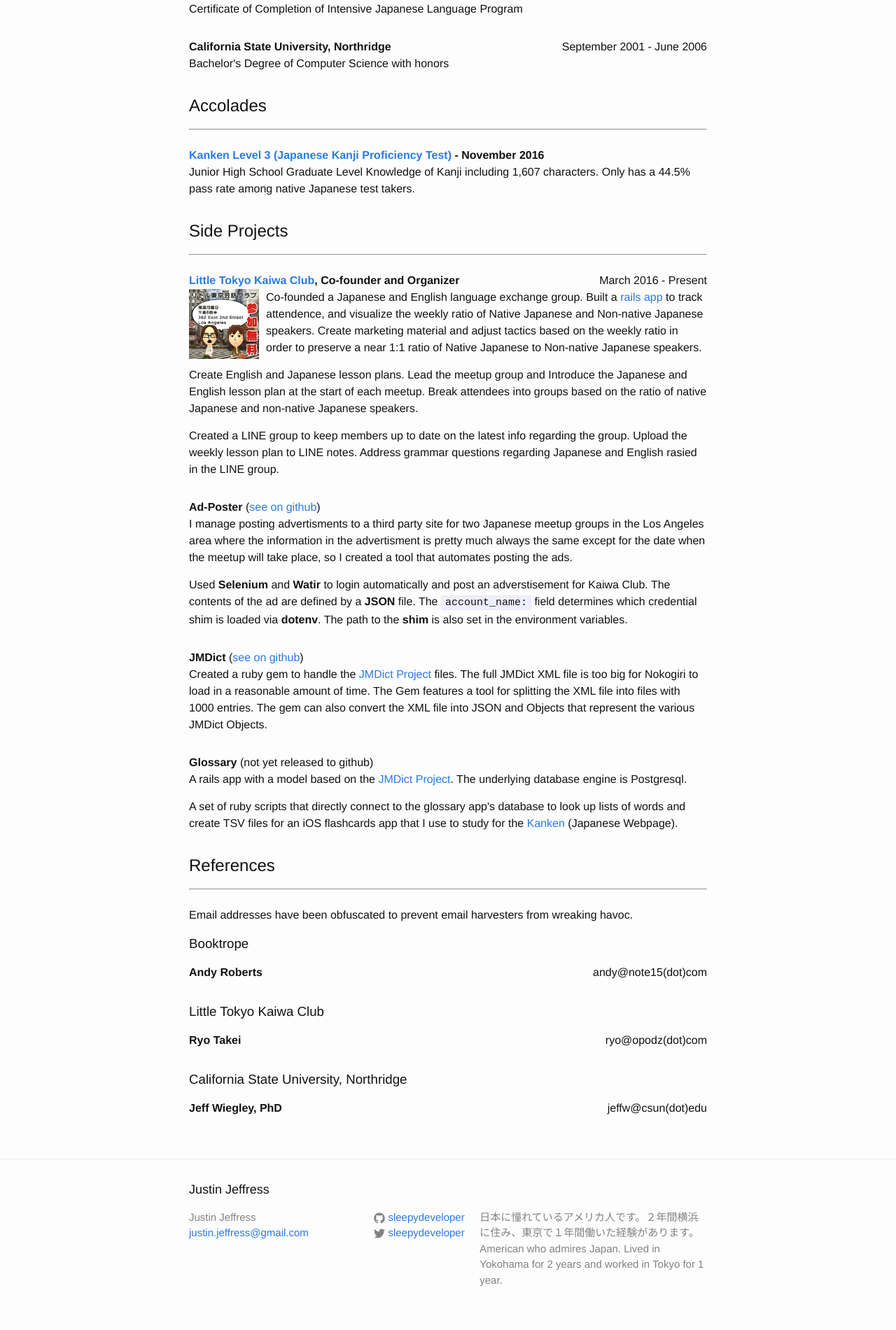
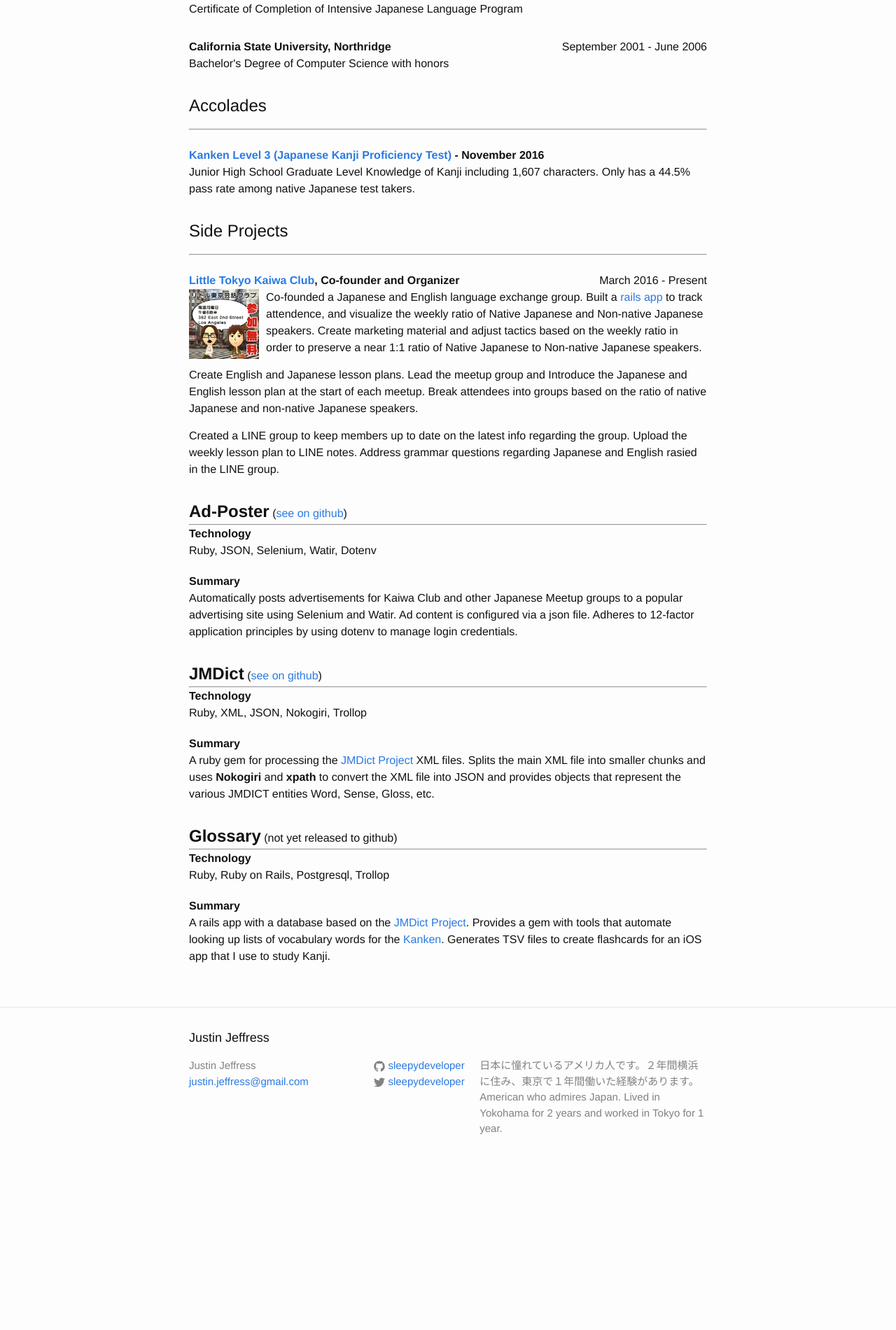
Before and after one commit to SleepyDeveloper/sleepydeveloper.github.io, a Jekyll site: the page built from index.html, in a window 1280 px wide. Shown: the part 3374-5275 px from the top of the page at 70% size. Built offline with Jekyll 4.4.1, drawn with Linux system fonts in a browser that asks for light colours; after the commit the page ends 5059 px from its top, so only the background shows below that.

Commit message:
Reformatted side projects (#3)
Signed-off-by: sleepydeveloper <sleepydeveloper@gmail.com>

```diff
--- /dev/null
+++ b/_includes/side-projects.html
@@ -0,0 +1,117 @@
+<h2>Side Projects</h2>
+<hr /><br />
+
+<ul class="post-list">
+  <li>
+    <strong><a href="https://www.meetup.com/LittleTokyoKaiwaClub/"
+      target="_blank">
+      Little Tokyo Kaiwa Club</a>, Co-founder and Organizer</strong>
+    <div class="work-dates">
+      March 2016 - Present
+    </div><br />
+    <div class="media-image">
+      <img src="/assets/kaiwa_club_flyer.png" height="100px" width="100px" />
+    </div>
+    <div>
+      <p>
+        Co-founded a Japanese and English language exchange group.
+
+        Built a <a target="_blank"
+        href='https://kaiwa-club.herokuapp.com/admin/meetups/2016-08-15'>
+        rails app</a> to track attendence, and visualize the weekly ratio of
+        Native Japanese and Non-native Japanese speakers. Create marketing
+        material and adjust tactics based on the weekly ratio in order to
+        preserve a near 1:1 ratio of Native Japanese to Non-native Japanese
+        speakers.
+      </p>
+      <p>
+        Create English and Japanese lesson plans. Lead the meetup group and Introduce
+        the Japanese and English lesson plan at the start of each meetup.
+        Break attendees into groups based on the ratio of native Japanese and
+        non-native Japanese speakers.
+      </p>
+      <p>
+        Created a LINE group to keep members up to date on the latest info
+        regarding the group. Upload the weekly lesson plan to LINE notes.
+        Address grammar questions regarding Japanese and English rasied in
+        the LINE group.
+      </p>
+    </div>
+  </li>
+  <li>
+    <div class="side-project">
+      <div class="heading">
+        <strong>Ad-Poster</strong>
+        (<a target="target"
+          href="https://github.com/SleepyDeveloper/ad_poster">see on github</a>)
+      </div>
+      <hr />
+      <div>
+        <strong>Technology</strong>
+        <div>
+          Ruby, JSON, Selenium, Watir, Dotenv
+        </div>
+      </div>
+      <div class="summary">
+        <strong>Summary</strong>
+        <div>
+          Automatically posts advertisements for Kaiwa Club and other Japanese
+          Meetup groups to a popular advertising site using Selenium and Watir.
+          Ad content is configured via a json file. Adheres to 12-factor
+          application principles by using dotenv to manage login credentials.
+        </div>
+      </div>
+    </div>
+  </li>
+  <li>
+    <div class="side-project">
+      <div class="heading">
+        <strong>JMDict</strong> (<a target="_blank"
+        href="https://github.com/SleepyDeveloper/jmdict">see on github</a>)
+      </div>
+      <hr />
+      <div>
+        <strong>Technology</strong>
+        <div>Ruby, XML, JSON, Nokogiri, Trollop</div>
+      </div>
+      <div class="summary">
+        <strong>Summary</strong>
+        <div>
+          A ruby gem for processing the
+          <a href="http://www.edrdg.org/jmdict/j_jmdict.html"
+          target="_blank">JMDict Project</a> XML files. Splits the main XML file
+          into smaller chunks and uses <b>Nokogiri</b> and <b>xpath</b> to convert
+          the XML file into JSON and provides objects that represent the various
+          JMDICT entities Word, Sense, Gloss, etc.
+        </div>
+      </div>
+    </div>
+  </li>
+  <li>
+    <div class="side-project">
+      <div class="heading">
+        <strong>Glossary</strong> (not yet released to github)
+      </div>
+      <hr />
+      <div>
+        <strong>Technology</strong>
+        <div>
+          Ruby, Ruby on Rails, Postgresql, Trollop
+        </div>
+      </div>
+      <div class="summary">
+        <strong>Summary</strong>
+        <div>
+          A rails app with a database based on the <a target="_blank"
+            href="http://www.edrdg.org/jmdict/j_jmdict.html">JMDict Project</a>.
+          Provides a gem with tools that automate looking up lists of vocabulary
+          words for the
+            <a target="_blank"
+            href="http://www.kanken.or.jp/kanken/outline/degree.html">Kanken</a>.
+          Generates TSV files to create flashcards for an iOS app that I use to
+          study Kanji.
+        </div>
+      </div>
+    </div>
+  </li>
+</ul>
--- a/_sass/_layout.scss
+++ b/_sass/_layout.scss
@@ -222,6 +222,18 @@
   margin-top: 10px;
 }
 
+.side-project
+{
+  .heading {
+    strong {
+      font-size: 24px;
+    }
+  }
+  .summary {
+    padding-top: 20px;
+  }
+}
+
 .post-content {
     margin-bottom: $spacing-unit;
 
--- a/index.html
+++ b/index.html
@@ -269,115 +269,5 @@ layout: default
     </li>
   </ul>
 
-  <h2>Side Projects</h2>
-  <hr /><br />
-  <ul class="post-list">
-    <li>
-      <strong><a href="https://www.meetup.com/LittleTokyoKaiwaClub/"
-        target="_blank">
-        Little Tokyo Kaiwa Club</a>, Co-founder and Organizer</strong>
-      <div class="work-dates">
-        March 2016 - Present
-      </div><br />
-      <div class="media-image">
-        <img src="/assets/kaiwa_club_flyer.png" height="100px" width="100px" />
-      </div>
-      <div>
-        <p>
-          Co-founded a Japanese and English language exchange group.
-
-          Built a <a target="_blank"
-          href='https://kaiwa-club.herokuapp.com/admin/meetups/2016-08-15'>
-          rails app</a> to track attendence, and visualize the weekly ratio of
-          Native Japanese and Non-native Japanese speakers. Create marketing
-          material and adjust tactics based on the weekly ratio in order to
-          preserve a near 1:1 ratio of Native Japanese to Non-native Japanese
-          speakers.
-        </p>
-        <p>
-          Create English and Japanese lesson plans. Lead the meetup group and Introduce
-          the Japanese and English lesson plan at the start of each meetup.
-          Break attendees into groups based on the ratio of native Japanese and
-          non-native Japanese speakers.
-        </p>
-        <p>
-          Created a LINE group to keep members up to date on the latest info
-          regarding the group. Upload the weekly lesson plan to LINE notes.
-          Address grammar questions regarding Japanese and English rasied in
-          the LINE group.
-        </p>
-      </div>
-    </li>
-    <li>
-      <strong>Ad-Poster</strong> (<a target="target"
-      href="https://github.com/SleepyDeveloper/ad_poster">see on github</a>)
-      <p>
-        I manage posting advertisments to a third party site for two Japanese
-        meetup groups in the Los Angeles area where the information in the
-        advertisment is pretty much always the same except for the date when the
-        meetup will take place, so I created a tool that automates posting the
-        ads.
-      </p>
-      <p>
-        Used <strong>Selenium</strong> and <strong>Watir</strong> to login
-        automatically and post an adverstisement for Kaiwa Club. The contents of
-        the ad are defined by a <strong>JSON</strong> file. The <code>account_name:</code>
-        field determines which credential shim is loaded via <strong>dotenv</strong>.
-        The path to the <strong>shim</strong> is also set in the environment
-        variables.
-      </p>
-    </li>
-    <li>
-      <strong>JMDict</strong> (<a target="_blank"
-      href="https://github.com/SleepyDeveloper/jmdict">see on github</a>)
-      <p>
-        Created a ruby gem to handle the
-        <a href="http://www.edrdg.org/jmdict/j_jmdict.html"
-        target="_blank">JMDict Project</a>
-        files. The full JMDict XML file is too big for Nokogiri to load in a
-        reasonable amount of time. The Gem features a tool for splitting the XML
-        file into files with 1000 entries. The gem can also convert the XML file
-        into JSON and Objects that represent the various JMDict Objects.
-      </p>
-    </li>
-    <li>
-      <strong>Glossary</strong> (not yet released to github)
-      <p>
-        A rails app with a model based on the <a target="_blank"
-        href="http://www.edrdg.org/jmdict/j_jmdict.html">JMDict Project</a>. The
-        underlying database engine is Postgresql.
-      </p>
-      <p>
-        A set of ruby scripts that directly connect to the glossary app's
-        database to look up lists of words and create TSV files for an iOS
-        flashcards app that I use to study for the <a target="_blank"
-        href="http://www.kanken.or.jp/kanken/outline/degree.html">Kanken</a>
-        (Japanese Webpage).
-      </p>
-    </li>
-  </ul>
-
-  <h2>References</h2>
-  <hr /><br />
-  <p>
-    Email addresses have been obfuscated to prevent email harvesters from wreaking
-    havoc.
-  </p>
-  <ul class="post-list">
-    <li>
-      <h3>Booktrope</h3>
-      <strong>Andy Roberts</strong>
-      <div class="work-dates">andy@note15(dot)com</div>
-    </li>
-    <li>
-      <h3>Little Tokyo Kaiwa Club</h3>
-      <strong>Ryo Takei</strong>
-      <div class="work-dates">ryo@opodz(dot)com</div>
-    </li>
-    <li>
-      <h3>California State University, Northridge</h3>
-      <strong>Jeff Wiegley, PhD</strong>
-      <div class="work-dates">jeffw@csun(dot)edu</div>
-    </li>
-  </ul>
+  {% include side-projects.html %}
 </div>
```
